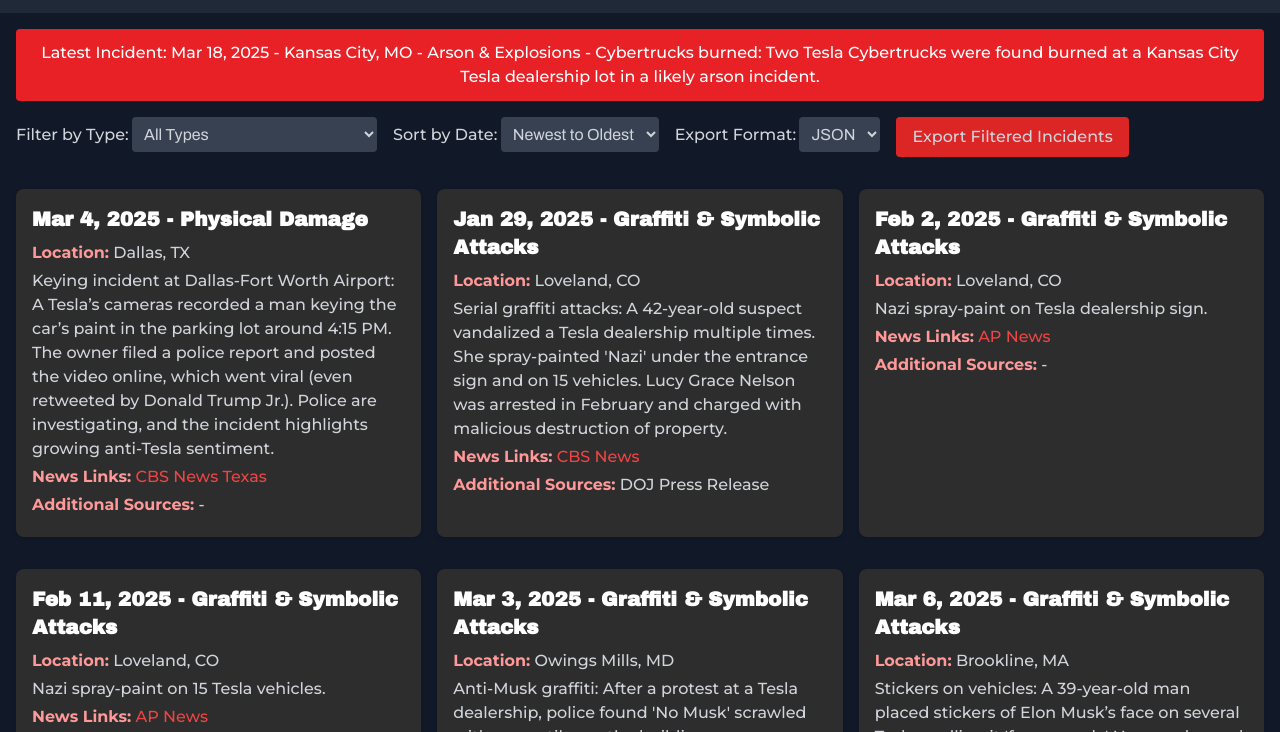
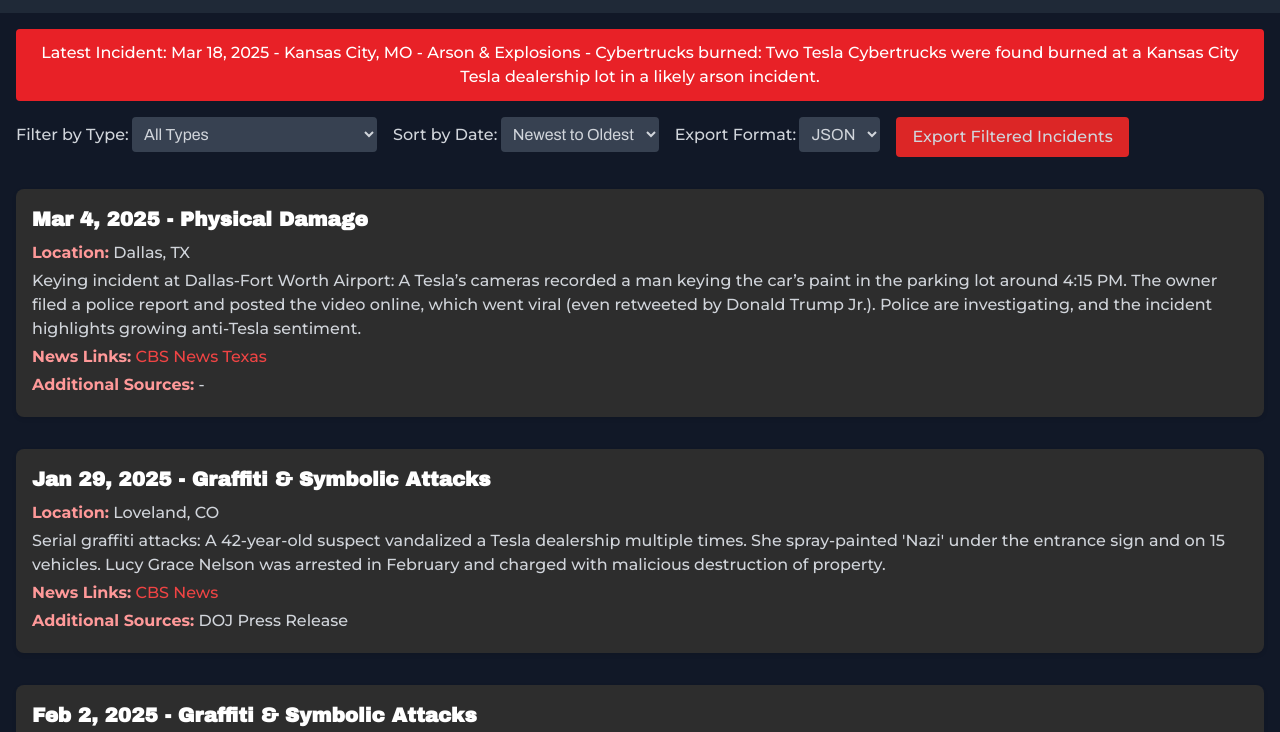
Before and after one commit to clipboard250/tesla-vandalism-attacks-tracker, a plain HTML site: page index.html in a window 1280 px wide. Shown: the part 51-783 px from the top of the page. Drawn offline with nearby package versions, Linux system fonts and the light colour scheme.

Commit message:
Switch to single-column layout for better readability

```diff
--- a/index.html
+++ b/index.html
@@ -62,7 +62,7 @@
         </section>
 
         <!-- Incident Cards -->
-        <section id="incidents" class="grid gap-4 grid-cols-1 md:grid-cols-2 lg:grid-cols-3">
+        <section id="incidents" class="grid gap-4 grid-cols-1">
             <!-- Cards will be dynamically added by JavaScript -->
         </section>
 
```
